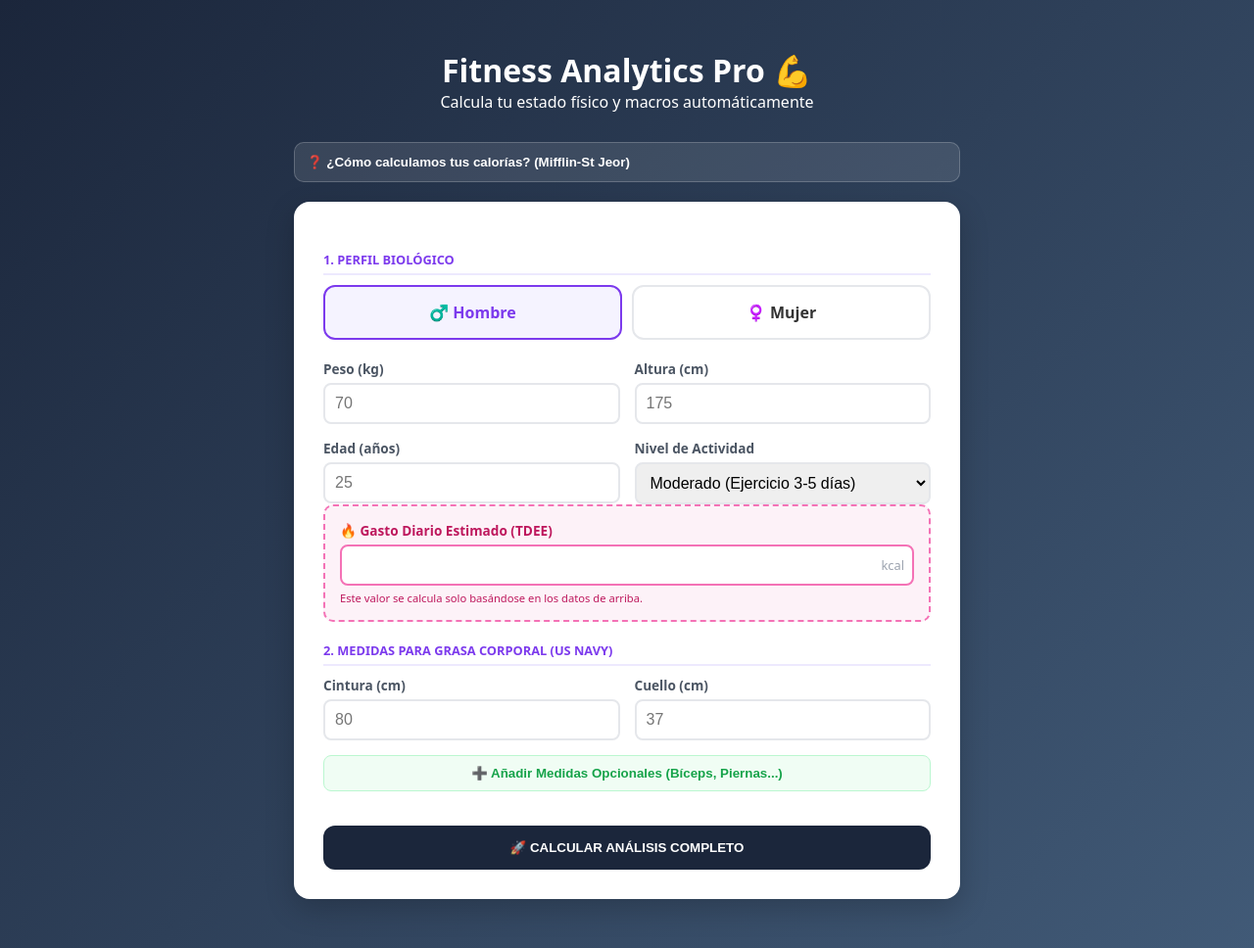
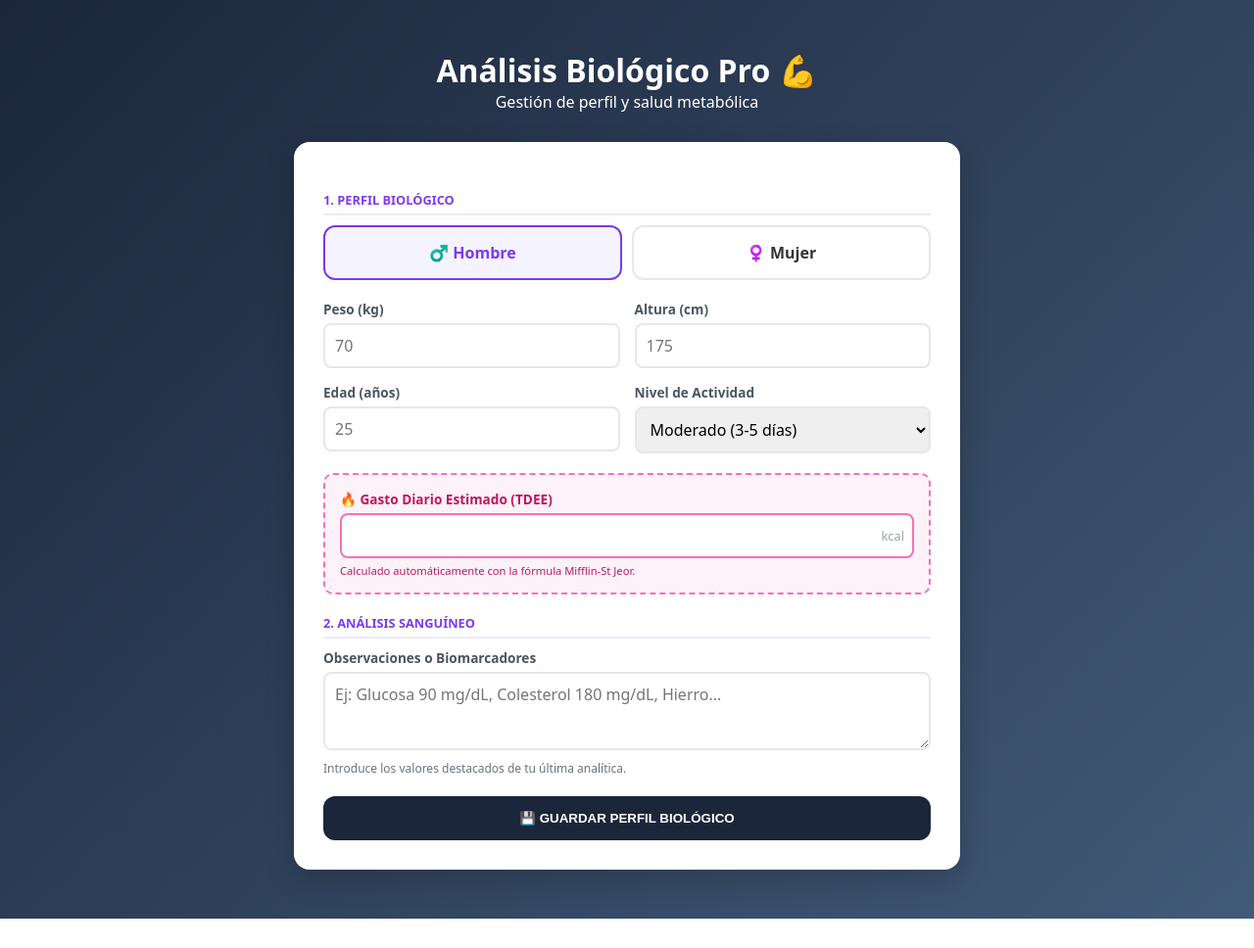
Before and after one commit to juanfranciscofernandezherreros/fitness-calculator-tool, a Flask app: page /activity in a window 1280 px wide. Shown: the whole page at 98% size. After the commit the page ends 938 px from the top, so only its background shows below. Run offline with Flask 3, Linux system fonts and the light colour scheme.

Commit message:
improve html

```diff
--- a/templates/activity_calculator.html
+++ b/templates/activity_calculator.html
@@ -3,7 +3,7 @@
 <head>
   <meta charset="UTF-8" />
   <meta name="viewport" content="width=device-width, initial-scale=1.0" />
-  <title id="page-title">Calculadora Fitness Pro | Fitness Tools</title>
+  <title id="page-title">Perfil Biológico | Fitness Tools</title>
   <style>
     :root {
       --color-dark: #1B263B;
@@ -26,17 +26,9 @@
     main { width: 100%; max-width: 680px; }
     .card { background: #fff; border-radius: var(--radius); padding: 30px; box-shadow: 0 10px 30px rgba(0,0,0,0.2); }
 
-    /* FAQ Section */
-    .faq-section { margin-bottom: 20px; width: 100%; }
-    .faq-item { background: rgba(255,255,255,0.1); border: 1px solid rgba(255,255,255,0.2); border-radius: 10px; margin-bottom: 8px; color: #fff; }
-    .faq-btn { width: 100%; padding: 12px; background: none; border: none; color: inherit; text-align: left; font-weight: bold; cursor: pointer; }
-    .faq-content { display: none; padding: 15px; background: rgba(0,0,0,0.1); font-size: 0.9rem; }
-    .faq-content.show { display: block; }
-
-    /* Form Styles */
     .section-title { font-size: 0.8rem; text-transform: uppercase; color: var(--color-violet); font-weight: 800; margin: 20px 0 10px; border-bottom: 2px solid #ede9fe; padding-bottom: 5px; }
     .sex-group { display: flex; gap: 10px; margin-bottom: 20px; }
-    .sex-label { flex: 1; text-align: center; padding: 15px; border: 2px solid #e5e7eb; border-radius: 12px; cursor: pointer; font-weight: bold; }
+    .sex-label { flex: 1; text-align: center; padding: 15px; border: 2px solid #e5e7eb; border-radius: 12px; cursor: pointer; font-weight: bold; transition: 0.2s; }
     .sex-label input { display: none; }
     .sex-label.active { border-color: var(--color-violet); background: #f5f3ff; color: var(--color-violet); }
 
@@ -46,62 +38,69 @@
     .field { display: flex; flex-direction: column; gap: 5px; }
     .field label { font-size: 0.85rem; font-weight: bold; color: #4b5563; }
     .input-wrap { position: relative; }
-    input, select { width: 100%; padding: 10px; border: 2px solid #e5e7eb; border-radius: 8px; font-size: 1rem; }
-    input:focus { border-color: var(--color-violet); outline: none; }
+    input, select, textarea { width: 100%; padding: 10px; border: 2px solid #e5e7eb; border-radius: 8px; font-size: 1rem; font-family: inherit; }
+    input:focus, select:focus, textarea:focus { border-color: var(--color-violet); outline: none; }
     .unit { position: absolute; right: 10px; top: 50%; transform: translateY(-50%); color: #9ca3af; font-size: 0.8rem; }
 
-    /* Auto-calc highlight */
-    .highlight-box { background: #fdf2f8; border: 2px dashed #f472b6; padding: 15px; border-radius: 10px; margin-bottom: 20px; }
+    .highlight-box { background: #fdf2f8; border: 2px dashed #f472b6; padding: 15px; border-radius: 10px; margin: 20px 0; }
+    .btn-main { width: 100%; padding: 15px; background: var(--color-dark); color: #fff; border: none; border-radius: 12px; font-weight: 800; cursor: pointer; margin-top: 20px; transition: 0.2s; }
+    .btn-main:hover { background: #0d1321; }
 
-    .btn-main { width: 100%; padding: 15px; background: var(--color-dark); color: #fff; border: none; border-radius: 12px; font-weight: 800; cursor: pointer; margin-top: 20px; }
-
-    .optional-toggle { width: 100%; padding: 10px; background: #f0fdf4; color: #16a34a; border: 1px solid #bbf7d0; border-radius: 8px; cursor: pointer; margin: 15px 0; font-weight: bold; }
-    .optional-fields { display: none; }
-    .optional-fields.show { display: block; }
+    textarea { resize: vertical; min-height: 80px; }
   </style>
 </head>
 <body>
 
 <header class="header">
-  <h1>Fitness Analytics Pro 💪</h1>
-  <p>Calcula tu estado físico y macros automáticamente</p>
+  <h1>Análisis Biológico Pro 💪</h1>
+  <p>Gestión de perfil y salud metabólica</p>
 </header>
 
 <main>
-  <section class="faq-section">
-    <div class="faq-item">
-      <button class="faq-btn" onclick="this.nextElementSibling.classList.toggle('show')">❓ ¿Cómo calculamos tus calorías? (Mifflin-St Jeor)</button>
-      <div class="faq-content">
-        Usamos tu peso, altura y edad para saber cuánto quemas en reposo, y luego lo multiplicamos por tu actividad física diario.
-      </div>
-    </div>
-  </section>
-
   <div class="card">
     <form id="fitness-form">
+      <!-- SECCIÓN 1: PERFIL BIOLÓGICO -->
       <div class="section-title">1. Perfil Biológico</div>
       <div class="sex-group">
-        <label class="sex-label active" id="l-h"><input type="radio" name="sexo" value="hombre" checked onchange="updSex()">♂️ Hombre</label>
-        <label class="sex-label" id="l-m"><input type="radio" name="sexo" value="mujer" onchange="updSex()">♀️ Mujer</label>
+        <label class="sex-label active" id="l-h">
+          <input type="radio" name="sexo" value="hombre" checked onchange="updSex()">♂️ Hombre
+        </label>
+        <label class="sex-label" id="l-m">
+          <input type="radio" name="sexo" value="mujer" onchange="updSex()">♀️ Mujer
+        </label>
       </div>
 
       <div class="grid">
-        <div class="field"><label>Peso (kg)</label><div class="input-wrap"><input type="text" id="peso" name="peso" placeholder="70" required oninput="calcTDEE()"></div></div>
-        <div class="field"><label>Altura (cm)</label><div class="input-wrap"><input type="text" id="altura" name="altura" placeholder="175" required oninput="calcTDEE()"></div></div>
-        <div class="field"><label>Edad (años)</label><div class="input-wrap"><input type="text" id="edad" name="edad" placeholder="25" required oninput="calcTDEE()"></div></div>
-
-        <!-- SELECTOR DE ACTIVIDAD PARA NOVATOS -->
+        <div class="field">
+          <label>Peso (kg)</label>
+          <div class="input-wrap">
+            <input type="text" id="peso" name="peso" placeholder="70" required oninput="calcTDEE()">
+          </div>
+        </div>
+        <div class="field">
+          <label>Altura (cm)</label>
+          <div class="input-wrap">
+            <input type="text" id="altura" name="altura" placeholder="175" required oninput="calcTDEE()">
+          </div>
+        </div>
+        <div class="field">
+          <label>Edad (años)</label>
+          <div class="input-wrap">
+            <input type="text" id="edad" name="edad" placeholder="25" required oninput="calcTDEE()">
+          </div>
+        </div>
         <div class="field">
           <label>Nivel de Actividad</label>
           <select id="actividad" onchange="calcTDEE()">
-            <option value="1.2">Sedentario (Oficina / Sin ejercicio)</option>
-            <option value="1.375">Ligero (Ejercicio 1-3 días)</option>
-            <option value="1.55" selected>Moderado (Ejercicio 3-5 días)</option>
+            <option value="1.2">Sedentario (Sin ejercicio)</option>
+            <option value="1.375">Ligero (1-3 días)</option>
+            <option value="1.55" selected>Moderado (3-5 días)</option>
             <option value="1.725">Intenso (Deporte diario)</option>
           </select>
         </div>
       </div>
 
+      <!-- CÁLCULO AUTOMÁTICO DE CALORÍAS -->
       <div class="highlight-box">
         <div class="field">
           <label style="color: #be185d;">🔥 Gasto Diario Estimado (TDEE)</label>
@@ -109,48 +108,33 @@
             <input type="text" id="calorias" name="calorias" readonly style="background: #fff; border-color: #f472b6; font-weight: 800;">
             <span class="unit">kcal</span>
           </div>
-          <small style="font-size: 0.7rem; color: #be185d;">Este valor se calcula solo basándose en los datos de arriba.</small>
+          <small style="font-size: 0.7rem; color: #be185d;">Calculado automáticamente con la fórmula Mifflin-St Jeor.</small>
         </div>
       </div>
 
-      <div class="section-title">2. Medidas para Grasa Corporal (US Navy)</div>
-      <div class="grid">
-        <div class="field"><label>Cintura (cm)</label><input type="text" name="cintura" required placeholder="80"></div>
-        <div class="field"><label>Cuello (cm)</label><input type="text" name="cuello" required placeholder="37"></div>
-        <div id="cadera-box" class="field" style="display:none;"><label>Cadera (cm)</label><input type="text" id="cadera" name="cadera" placeholder="95"></div>
+      <!-- SECCIÓN 2: ANÁLISIS SANGUÍNEO -->
+      <div class="section-title">2. Análisis Sanguíneo</div>
+      <div class="field">
+        <label>Observaciones o Biomarcadores</label>
+        <textarea name="analisis_sangre" placeholder="Ej: Glucosa 90 mg/dL, Colesterol 180 mg/dL, Hierro..."></textarea>
+        <small style="color: #6b7280; font-size: 0.75rem; margin-top: 5px;">Introduce los valores destacados de tu última analítica.</small>
       </div>
 
-      <button type="button" class="optional-toggle" onclick="document.getElementById('opt').classList.toggle('show')">➕ Añadir Medidas Opcionales (Bíceps, Piernas...)</button>
-
-      <div id="opt" class="optional-fields">
-        <div class="section-title">3. Seguimiento Muscular</div>
-        <div class="grid">
-          <div class="field"><label>Grasa Directa (%)</label><input type="text" name="grasa"></div>
-          <div class="field"><label>Bíceps Der. (cm)</label><input type="text" name="biceps_der"></div>
-          <div class="field"><label>Bíceps Izq. (cm)</label><input type="text" name="biceps_izq"></div>
-          <div class="field"><label>Cuádriceps Der. (cm)</label><input type="text" name="cuadriceps_der"></div>
-          <div class="field"><label>Cuádriceps Izq. (cm)</label><input type="text" name="cuadriceps_izq"></div>
-          <div class="field"><label>Gemelo Der. (cm)</label><input type="text" name="gemelos_der"></div>
-          <div class="field"><label>Gemelo Izq. (cm)</label><input type="text" name="gemelos_izq"></div>
-          <div class="field"><label>Pectoral (cm)</label><input type="text" name="pectoral"></div>
-        </div>
-      </div>
-
-      <button type="submit" class="btn-main">🚀 CALCULAR ANÁLISIS COMPLETO</button>
+      <button type="submit" class="btn-main">💾 GUARDAR PERFIL BIOLÓGICO</button>
     </form>
-    <div id="results-container"></div>
   </div>
 </main>
 
 <script>
+  // Actualizar estilo visual del selector de sexo y recalcular
   function updSex() {
     const isM = document.querySelector('input[name="sexo"]:checked').value === 'mujer';
     document.getElementById('l-h').classList.toggle('active', !isM);
     document.getElementById('l-m').classList.toggle('active', isM);
-    document.getElementById('cadera-box').style.display = isM ? 'block' : 'none';
     calcTDEE();
   }
 
+  // Lógica matemática para TDEE
   function calcTDEE() {
     const p = parseFloat(document.getElementById('peso').value) || 0;
     const a = parseFloat(document.getElementById('altura').value) || 0;
@@ -159,18 +143,27 @@
     const sex = document.querySelector('input[name="sexo"]:checked').value;
 
     if(p > 0 && a > 0 && e > 0) {
-      // Mifflin-St Jeor Formula
+      // Fórmula Mifflin-St Jeor[cite: 1]
       let bmr = (10 * p) + (6.25 * a) - (5 * e);
       bmr = (sex === 'hombre') ? bmr + 5 : bmr - 161;
       const tdee = Math.round(bmr * act);
       document.getElementById('calorias').value = tdee;
+    } else {
+      document.getElementById('calorias').value = "";
     }
   }
 
+  // Manejo del formulario
   document.getElementById('fitness-form').addEventListener('submit', function(e) {
     e.preventDefault();
-    alert("Enviando datos... Gasto calórico calculado: " + document.getElementById('calorias').value + " kcal");
+    const kcal = document.getElementById('calorias').value;
+    if(!kcal) {
+      alert("Por favor, rellena los datos del perfil biológico para calcular tu gasto calórico.");
+      return;
+    }
+    alert("Perfil guardado con éxito.\nGasto calórico: " + kcal + " kcal");
   });
 </script>
+
 </body>
 </html>
```
